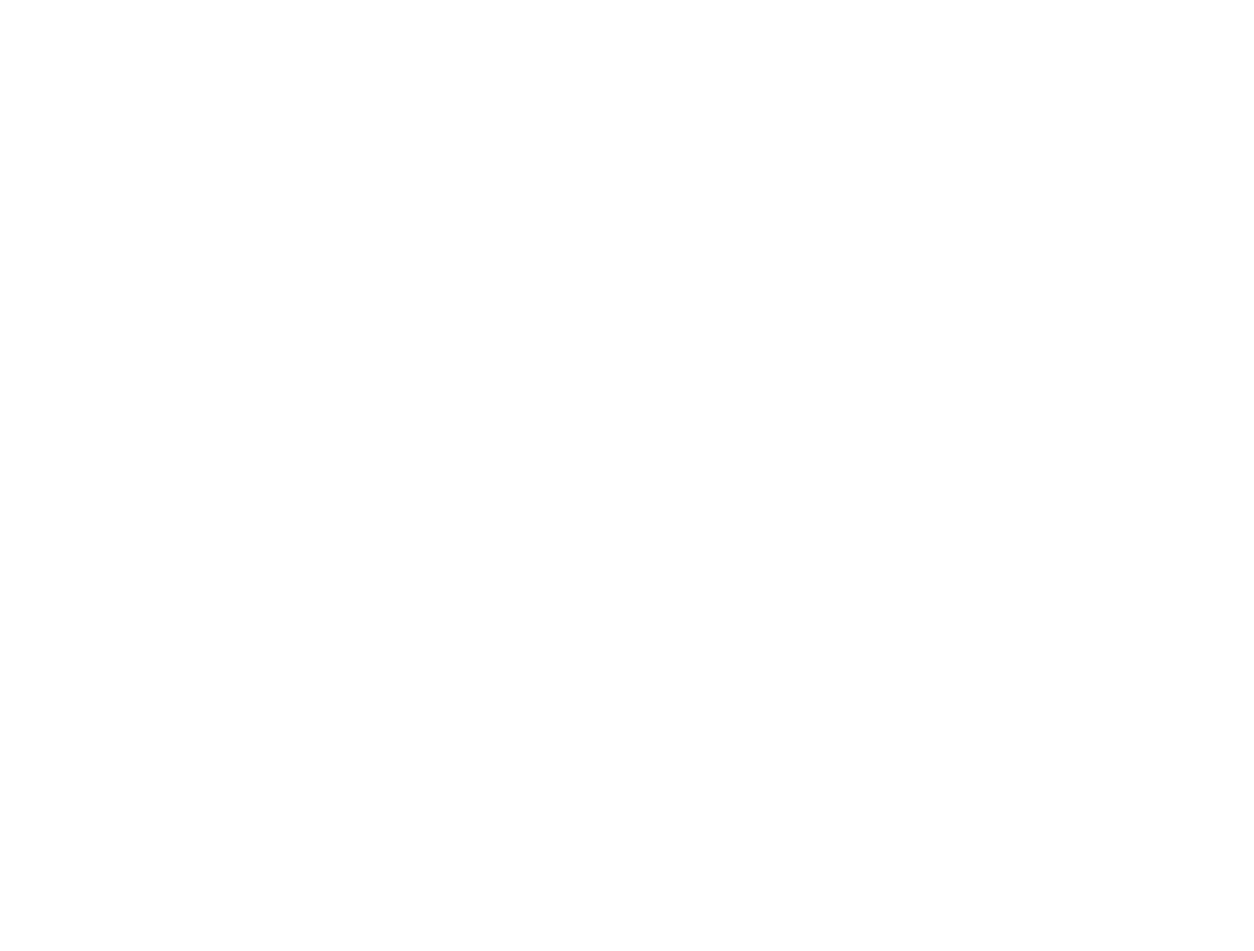
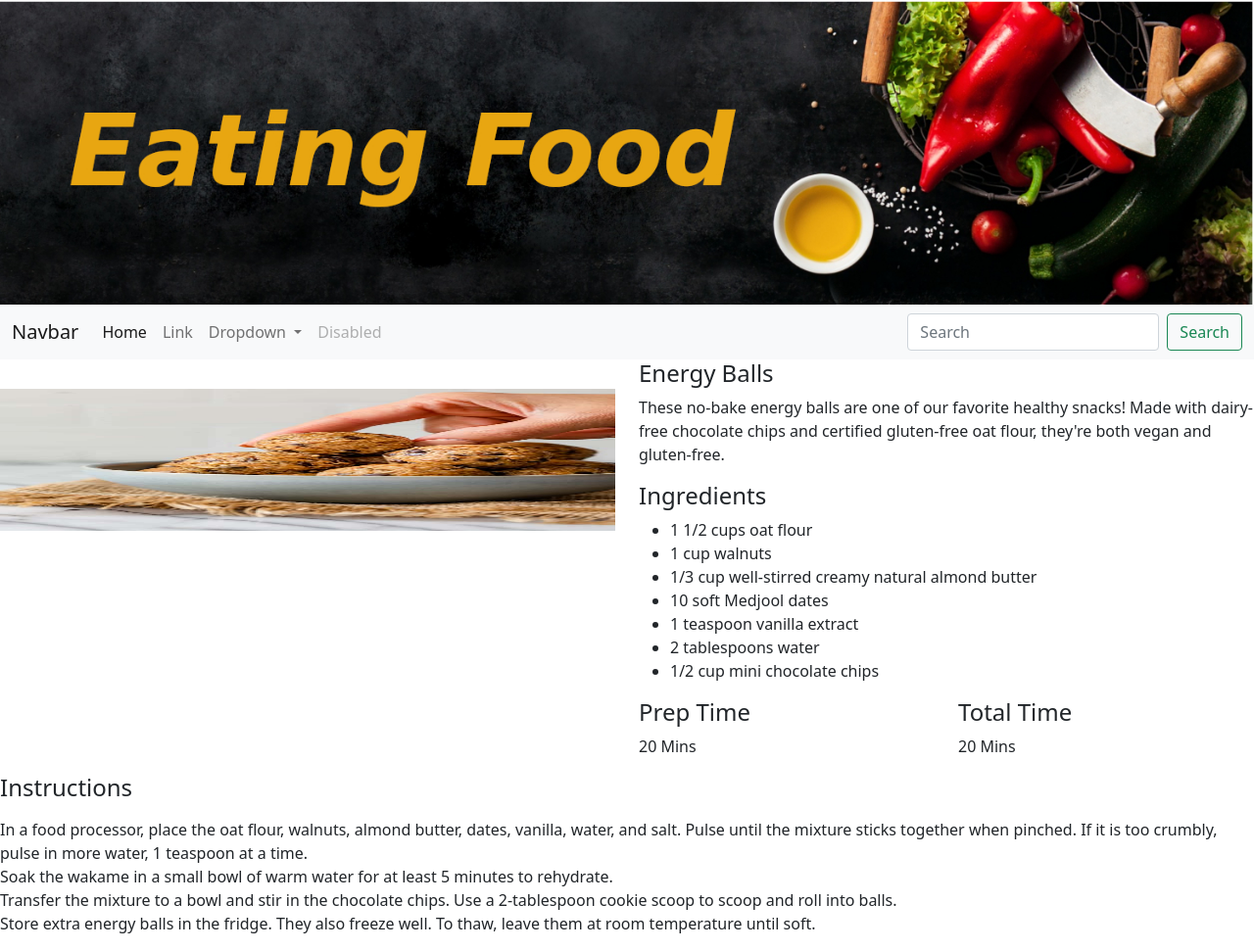
Before and after one commit to Shawndek/cookbook, a plain HTML site: page K_recipe2.html in a window 1280 px wide. Shown: the whole page at 98% size. Before the commit the page ends 800 px from the top, so only its background shows below. Drawn offline with nearby package versions, Linux system fonts and the light colour scheme.

Commit message:
changes on index recipe 1 recipe 2 shifted stylesheet from source to cookbook

```diff
--- a/K_recipe1.html
+++ b/K_recipe1.html
@@ -9,7 +9,7 @@
     <meta name="viewport" content="width=device-width, initial-scale=1" />
     <link href="https://cdn.jsdelivr.net/npm/bootstrap@5.1.3/dist/css/bootstrap.min.css" rel="stylesheet" integrity="sha384-1BmE4kWBq78iYhFldvKuhfTAU6auU8tT94WrHftjDbrCEXSU1oBoqyl2QvZ6jIW3" crossorigin="anonymous">
     <link rel="bootstrap" href="source/bootstrap.css" type="text/css" />
-    <link rel="stylesheet" href="source/stylesheet.css" type="text/css" />
+    <link rel="stylesheet" href="stylesheet.css" type="text/css" />
   </head>
   <body>
     <header>
@@ -54,7 +54,7 @@
     <main>
       <div class="row">
         <div class="col">
-            <img src="source/classic-miso-soup.jpeg" alt="Miso-soup">
+            <img src="source/miso-soup2.jpeg" height="200" width="100"    alt="Miso-soup">
         </div>
         <div class="col">
           <div class="row">
--- a/K_recipe2.html
+++ b/K_recipe2.html
@@ -0,0 +1,107 @@
+<!DOCTYPE html>
+<html>
+  <head>
+    <meta charset="UTF-8" />
+    <title>title</title>
+    <meta name="author" content="name" />
+    <meta name="description" content="description here" />
+    <meta name="keywords" content="keywords,here" />
+    <meta name="viewport" content="width=device-width, initial-scale=1" />
+    <link href="https://cdn.jsdelivr.net/npm/bootstrap@5.1.3/dist/css/bootstrap.min.css" rel="stylesheet" integrity="sha384-1BmE4kWBq78iYhFldvKuhfTAU6auU8tT94WrHftjDbrCEXSU1oBoqyl2QvZ6jIW3" crossorigin="anonymous">
+    <link rel="bootstrap" href="source/bootstrap.css" type="text/css" />
+    <link rel="stylesheet" href="stylesheet.css" type="text/css" />
+  </head>
+  <body>
+    <header>
+        <img src="source/img/banner2.jpg" alt="">
+        <nav class="navbar navbar-expand-lg navbar-light bg-light">
+            <div class="container-fluid">
+             <a class="navbar-brand" href="#">Navbar</a>
+              <button class="navbar-toggler" type="button" data-bs-toggle="collapse" data-bs-target="#navbarSupportedContent" aria-controls="navbarSupportedContent" aria-expanded="false" aria-label="Toggle navigation">
+                <span class="navbar-toggler-icon"></span>
+              </button>
+              <div class="collapse navbar-collapse" id="navbarSupportedContent">
+                <ul class="navbar-nav me-auto mb-2 mb-lg-0">
+                  <li class="nav-item">
+                    <a class="nav-link active" aria-current="page" href="#">Home</a>
+                  </li>
+                  <li class="nav-item">
+                    <a class="nav-link" href="#">Link</a>
+                  </li>
+                  <li class="nav-item dropdown">
+                    <a class="nav-link dropdown-toggle" href="#" id="navbarDropdown" role="button" data-bs-toggle="dropdown" aria-expanded="false">
+                      Dropdown
+                    </a>
+                    <ul class="dropdown-menu" aria-labelledby="navbarDropdown">
+                      <li><a class="dropdown-item" href="#">Action</a></li>
+                      <li><a class="dropdown-item" href="#">Another action</a></li>
+                      <li><hr class="dropdown-divider"></li>
+                      <li><a class="dropdown-item" href="#">Something else here</a></li>
+                    </ul>
+                  </li>
+                  <li class="nav-item">
+                    <a class="nav-link disabled">Disabled</a>
+                  </li>
+                </ul>
+                <form class="d-flex">
+                  <input class="form-control me-2" type="search" placeholder="Search" aria-label="Search">
+                  <button class="btn btn-outline-success" type="submit">Search</button>
+                </form>
+              </div>
+            </div>
+          </nav>
+    </header>
+    <main>
+      <div class="row">
+        <div class="col">
+            <img src="source/img/No-Bake-Energy-Bites-4-1.jpeg" height="500" width="400" alt="Energy Balls">
+        </div>
+        <div class="col">
+          <div class="row">
+              <h4>Energy Balls</h4>
+              <div class="col">
+                <p>These no-bake energy balls are one of our favorite healthy snacks! Made with dairy-free chocolate chips and certified gluten-free oat flour, they're both vegan and gluten-free.</p>
+              </div>
+          </div>
+          <div class="row">
+            <h4>Ingredients</h4>
+            <div class="col">
+              <ul>
+                <li>1 1/2 cups oat flour</li>
+                <li>1 cup walnuts</li>
+                <li>1/3 cup well-stirred creamy natural almond butter</li>
+                <li>10 soft Medjool dates</li>
+                <li>1 teaspoon vanilla extract</li>
+                <li>2 tablespoons water</li>
+                <li>1/2 cup mini chocolate chips</li>
+              </ul>
+            </div>
+          </div>
+          <div class="row">
+            <div class="col">
+                <h4>Prep Time</h4>
+                <p>20 Mins</p>
+            </div>
+            <div class="col">
+                <h4>Total Time</h4>
+                <p>20 Mins</p>
+            </div>
+          </div>
+        </div>
+      </div>
+      <div class="row">
+          <div class="col">
+              <div class="row">
+                <h4>Instructions<h4>
+              </div>
+          </div>
+          <div class="col"></div>
+          <ol>
+            <li>In a food processor, place the oat flour, walnuts, almond butter, dates, vanilla, water, and salt. Pulse until the mixture sticks together when pinched. If it is too crumbly, pulse in more water, 1 teaspoon at a time.</li>
+            <li>Soak the wakame in a small bowl of warm water for at least 5 minutes to rehydrate.</li>
+            <li>Transfer the mixture to a bowl and stir in the chocolate chips. Use a 2-tablespoon cookie scoop to scoop and roll into balls.</li>
+            <li>Store extra energy balls in the fridge. They also freeze well. To thaw, leave them at room temperature until soft.</li>
+          </ol>
+    </main>
+  </body>
+</html>
--- a/source/stylesheet.css
+++ b/stylesheet.css
@@ -1,5 +1,5 @@
 .container-fluid {
-    text-align: center;
+  text-align: center;
 }
 
 .sidespace {
```
Also changed, not shown: index.html (+2 -2 lines), source/miso-soup2.jpeg (added).
